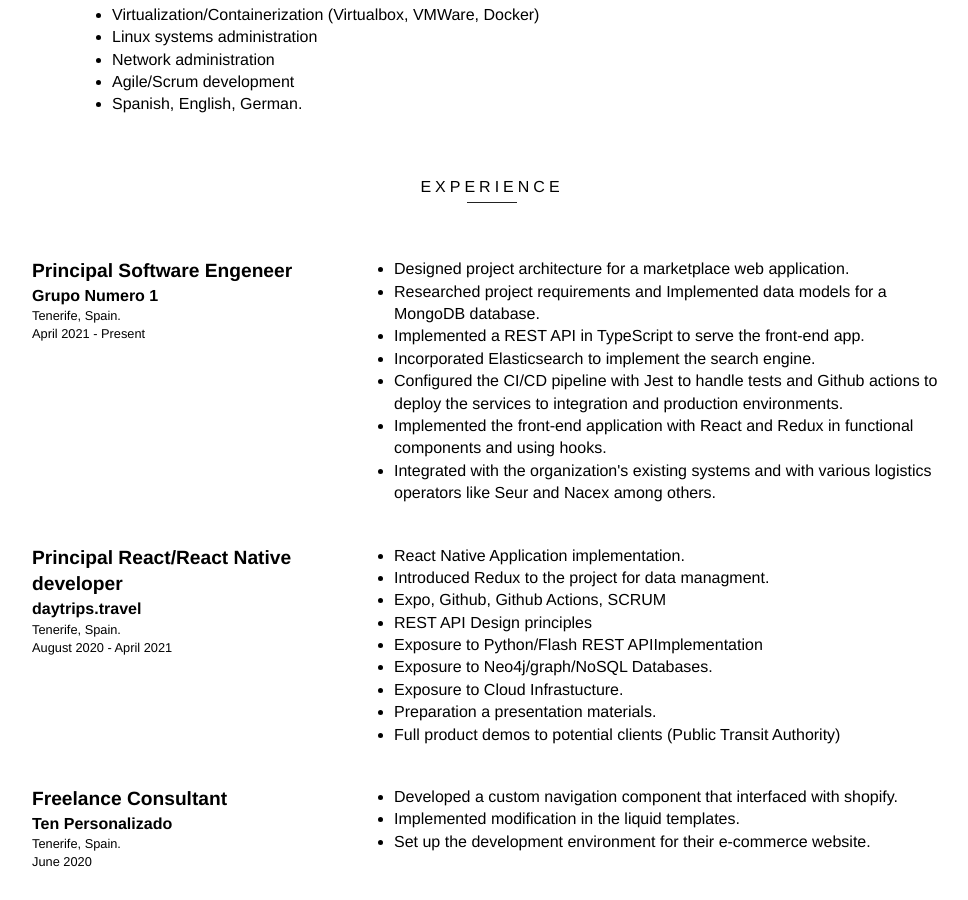
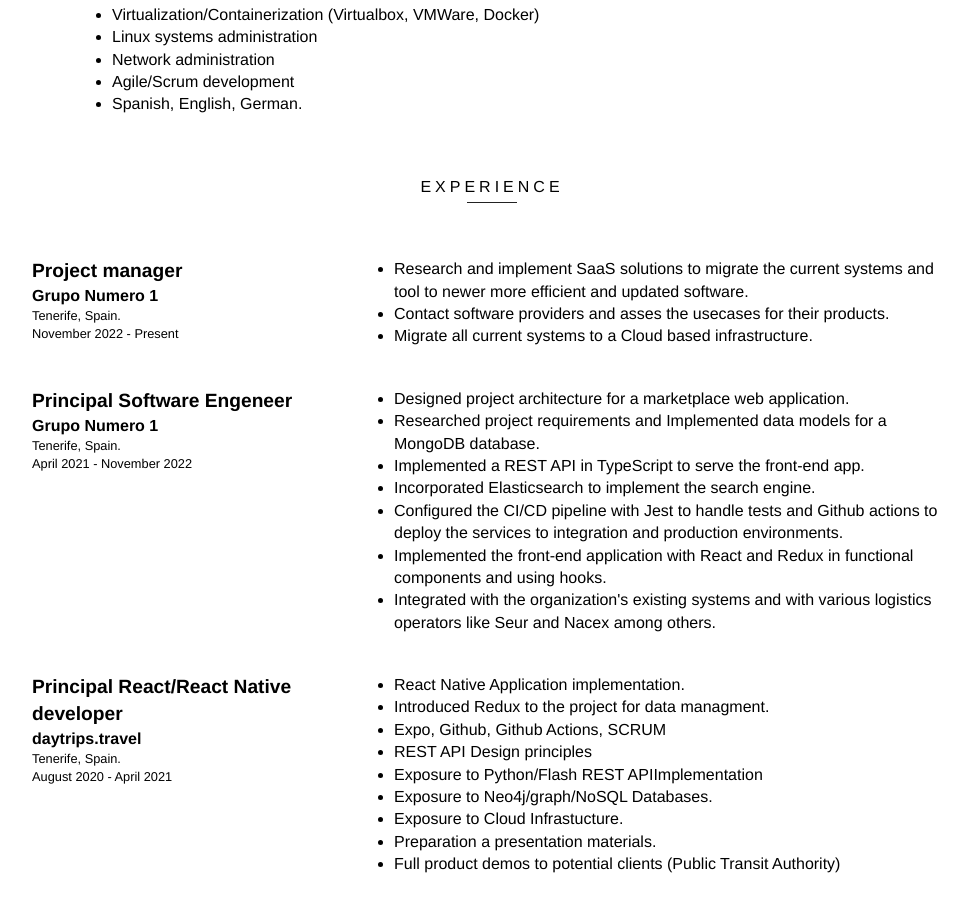
Before and after one commit to tvcologan/resume-site-jekyll, a Jekyll site: the page built from index.html, in a window 1280 px wide and 900 px high, scrolled down 905 px. Shown: the whole window, without its empty margins (148-1116 px from the left). Built offline with Jekyll 4.4.1, drawn with Linux system fonts in a browser that asks for light colours.

Commit message:
New Job Title

```diff
--- a/Gemfile
+++ b/Gemfile
@@ -27,3 +27,7 @@ gem "tzinfo-data", platforms: [:mingw, :mswin, :x64_mingw, :jruby]
 
 # Performance-booster for watching directories on Windows
 gem "wdm", "~> 0.1.0" if Gem.win_platform?
+
+gem "webrick", "~> 1.7"
+
+gem "eventmachine", "~> 1.2"
--- a/_data/jobs.yml
+++ b/_data/jobs.yml
@@ -1,7 +1,16 @@
+- title: Project manager
+  company: Grupo Numero 1
+  location: Tenerife, Spain.
+  period: November 2022 - Present
+  duties:
+    - description: Research and implement SaaS solutions to migrate the current systems and tool to newer more efficient and updated software.
+    - description: Contact software providers and asses the usecases for their products.
+    - description: Migrate all current systems to a Cloud based infrastructure.
+
 - title: Principal Software Engeneer
   company: Grupo Numero 1
   location: Tenerife, Spain.
-  period: April 2021 - Present
+  period: April 2021 - November 2022
   duties:
     - description: Designed project architecture for a marketplace web application.
     - description: Researched project requirements and Implemented data models for a MongoDB database.
```
Also changed, not shown: Gemfile.lock, 1 other file.
